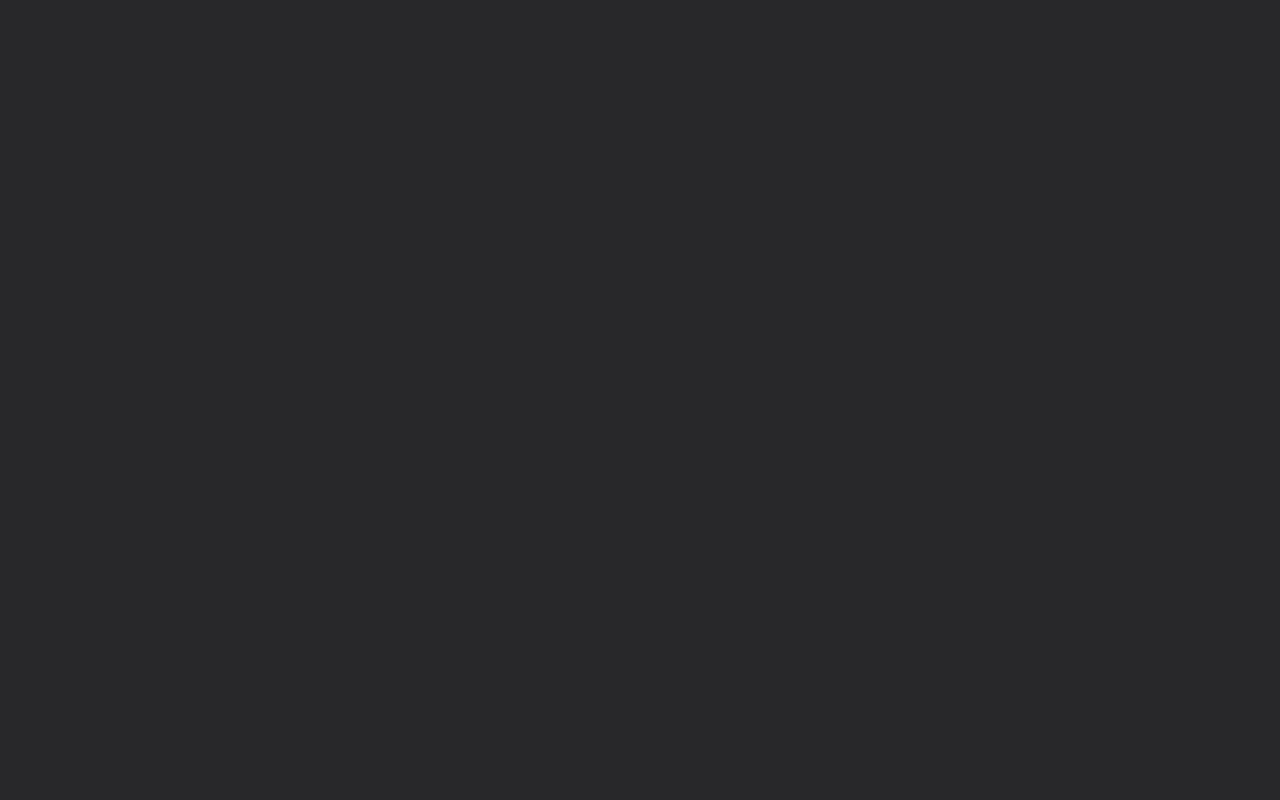
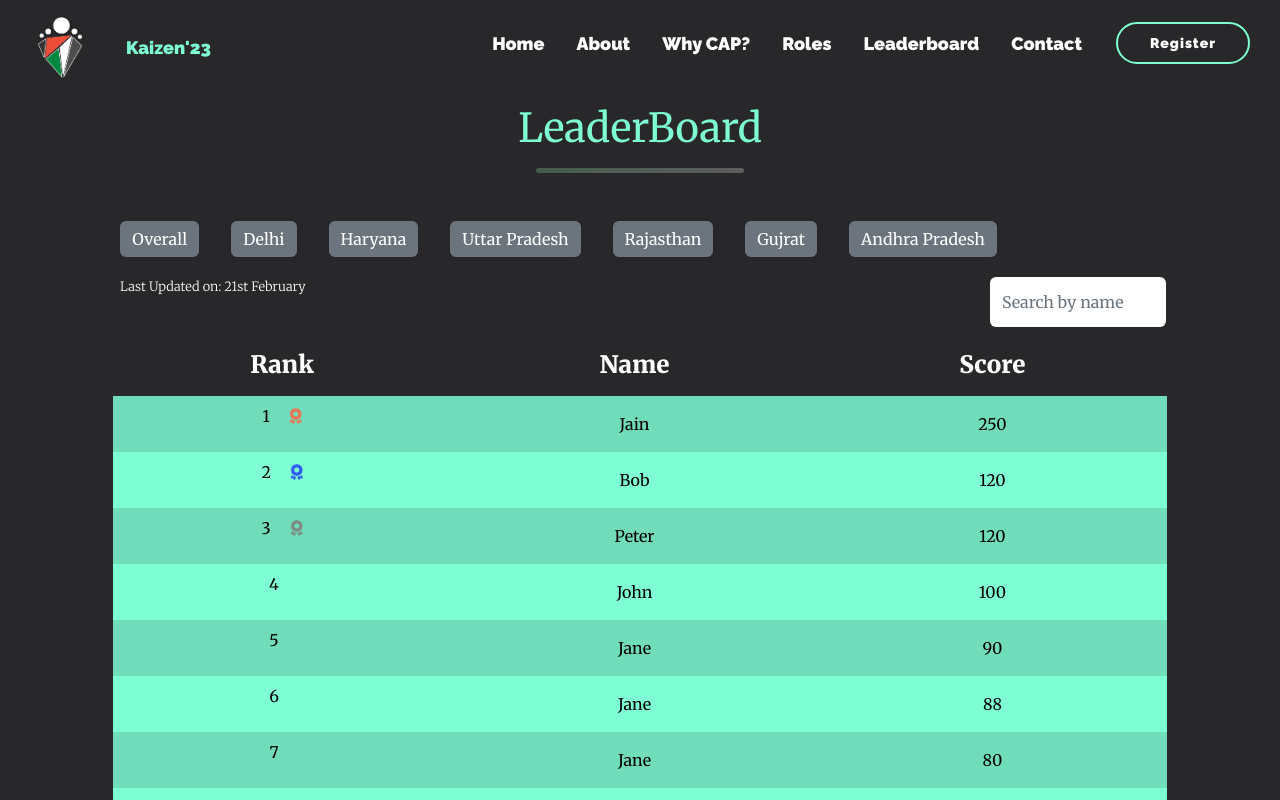
Before and after one commit to NSS-IIT-Delhi/Kaizen-23-CAP, a React (Create React App) app: page /leaderboard in a window 1280 px wide. Before the commit this address had no page. Shown: the top 800 px of the page. Built offline with nearby package versions, Linux system fonts and the light colour scheme.

Commit message:
link leaderboard to home

```diff
--- a/src/App.js
+++ b/src/App.js
@@ -2,6 +2,7 @@ import React, { useEffect } from "react";
 
 import Home from '../src/components/Home/home'
 import KaizenForm from "./components/Kaizen Form/KaizenForm";
+import LeaderBoard from "./components/leaderboard/LeaderBoard";
 import Navbar from "./components/Kaizen Form/navbar";
 import ReactGA from 'react-ga';
 import { BrowserRouter as Router, Routes, Route } from "react-router-dom";
@@ -19,10 +20,9 @@ function App() {
     <>
       <Router>
         <Routes>
-          <Route path="/" element={
-            <Home />
-          } />
+          <Route path="/" element={<Home />} />
           <Route path="/form" element={<><Navbar id="home" /><KaizenForm /></>} />
+          <Route path="/leaderboard" element={<><Navbar id="home" /><LeaderBoard /></>} />
         </Routes>
       </Router>
     </>
--- a/src/components/Home/home.js
+++ b/src/components/Home/home.js
@@ -39,7 +39,10 @@ export default function Home(){
     navigate(path);
   }
 
-
+  const Leaderboard = () =>{
+    let path = `/leaderboard`;
+    navigate(path);
+  }
 
   return (
     <div>
@@ -91,6 +94,10 @@ export default function Home(){
                       </li>
 
                       <li class="nav-item mx-2 hover-underline-animation">
+                        <a class="nav-link" onClick={()=>Leaderboard()}>Leaderboard</a>
+                      </li>
+
+                      <li class="nav-item mx-2 hover-underline-animation">
                         <a class="nav-link">
                           <Link activeClass="nav-link-active" to="contact" spy={true} offset={-70} duration={500}>
                             Contact
--- a/src/components/Kaizen Form/navbar.jsx
+++ b/src/components/Kaizen Form/navbar.jsx
@@ -28,6 +28,15 @@ export default function Navbar({id}){
   let navigate = useNavigate();
   const home = () =>{
     let path = `/`;
+    navigate(path);
+  }
+  const Leaderboard = () =>{
+    let path = `/leaderboard`;
+    navigate(path);
+  }
+
+  const form = () =>{
+    let path = `/form`;
     navigate(path);
   }
 
@@ -79,11 +88,15 @@ export default function Navbar({id}){
                       </li>
 
                       <li class="nav-item mx-2 hover-underline-animation">
+                        <a class="nav-link" onClick={()=>Leaderboard()}>Leaderboard</a>
+                      </li>
+
+                      <li class="nav-item mx-2 hover-underline-animation">
                         <a class="nav-link" onClick={()=>Home('contact')}>Contact</a>
                       </li>
 
                       <li class="nav-item mx-2">
-                        <button class="applybtn mt-0">Register</button>
+                        <button class="applybtn mt-0"  onClick={form}>Register</button>
 
                       </li>
                   </ul>
--- a/src/components/leaderboard/LeaderBoard.js
+++ b/src/components/leaderboard/LeaderBoard.js
@@ -5,14 +5,15 @@ const Board = () => {
 
   const [leaders, setLeaders] = useState(LeadersData);
   leaders.sort((a, b) => b.score - a.score);
-  const states = ['Delhi', 'Haryana','Uttar Pradesh','Rajasthan','Gujrat','Andhra Pradesh'];
+  const states = ['Overall', 'Delhi', 'Haryana','Uttar Pradesh','Rajasthan','Gujrat','Andhra Pradesh'];
   const [stateLeaders, setstateLeaders] = useState({});
   const [searchName, setSearchName] = useState('');
 
   const handleFilterBystate = (state) => {
-    const filtered = leaders.filter((leader) => leader.state === state)
+    if(state === "Overall") handleResetFilter();
+    else{const filtered = leaders.filter((leader) => leader.state === state)
       .sort((a, b) => b.score - a.score);
-    setstateLeaders({ [state]: filtered });
+    setstateLeaders({ [state]: filtered });}
   };
 
   const handleResetFilter = () => {
@@ -45,7 +46,7 @@ const Board = () => {
 
         <div className="d-flex justify-content-between mb-1 w-96 m-auto">
         <div>
-          <button className=" text-dark mx-3 mb-3 btns" onClick={handleResetFilter} style={{backgroundColor:"aquamarine"}}>Overall</button>
+          {/* <button className="text-dark mx-3 mb-3 btns" onClick={handleResetFilter} style={{backgroundColor:"aquamarine"}}>Overall</button> */}
           {states.map((state) => (
             <button key={state} className=" btn-secondary btns mx-3 mb-3" onClick={() => handleFilterBystate(state)}>{state}</button>
           ))}
@@ -61,7 +62,7 @@ const Board = () => {
           </form></div>
       <table className="table table-borderless mt-3" style={{width:"94.5%"}}>
         <thead>
-          <tr>
+          <tr style={{color:"white"}}>
             <th> <h4>Rank</h4></th>
             <th><h4>Name</h4> </th>
             <th><h4>Score</h4> </th>
@@ -72,7 +73,7 @@ const Board = () => {
             Object.entries(stateLeaders).map(([state, leaders]) => (
               leaders.map((leader, index) => (
                 <tr key={index} className="trow" style={{ marginBottom: '10px !important' }}>
-                  <td>{index + 1}{getIcon(index)}</td>
+                  <td>{index + 1}<span style={{marginLeft : "5%"}}>{getIcon(index)}</span></td>
                   <td className="p-3">{leader.name}</td>
                   {/* <td className="p-3">{'⭐️'.repeat(leader.stars)}{'★'.repeat(5-leader.stars)}</td> */}
                   <td className="p-3 ">{leader.score}</td>
@@ -82,7 +83,7 @@ const Board = () => {
           ) : (
             leaders.map((leader, index) => (
               <tr key={index} className="trow" style={{ marginBottom: '10px !important' }}>
-                <td>{index + 1}{getIcon(index)}</td>
+                <td>{index + 1} <span style={{marginLeft : "5%"}}>{getIcon(index)}</span></td>
                 <td className="p-3">{leader.name}</td>
                 {/* <td className="p-3">{'⭐️'.repeat(getStars(index))}{'★'.repeat(5-getStars(index))}</td> */}
                 <td className="p-3 ">{leader.score}</td>
```
